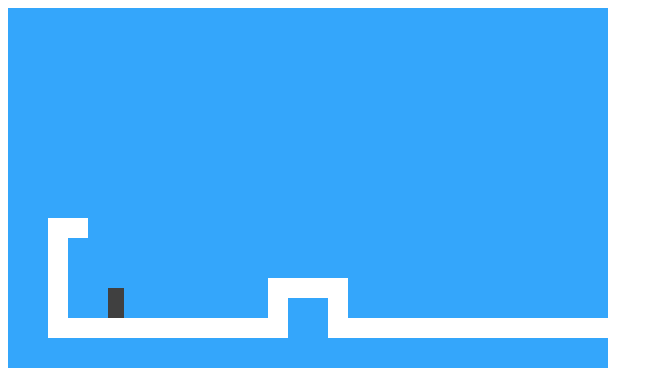
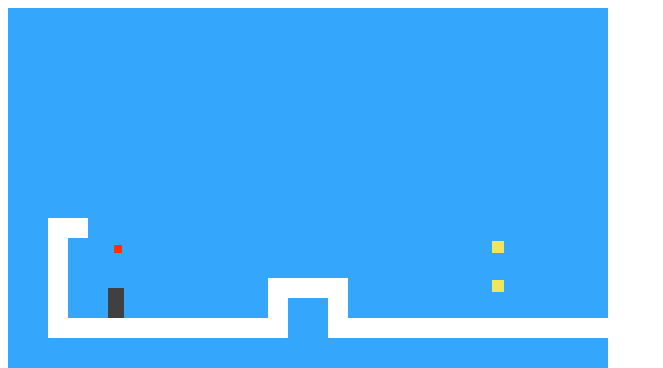
Before and after one commit to Starzway/Lab6, a plain HTML site: page index.html in a window 1280 px wide. Shown: the top 368 px of the page, 0-663 px from the left. Drawn offline with Linux system fonts and the light colour scheme.

Commit message:
Lab 7
Hearts

```diff
--- a/code/game.js
+++ b/code/game.js
@@ -1,3 +1,8 @@
+var actorChars = {
+  '@': Player,
+  'o': Coin,
+  'H': Heart
+};
 function Level(plan) {
   // Use the length of a single row to set the width of the level
   this.width = plan[0].length;
@@ -7,6 +12,7 @@ function Level(plan) {
 
   // Store the individual tiles in our own, separate array
   this.grid = [];
+  this.actors = [];
 
   // Loop through each row in the plan, creating an array in our grid
   for (var y = 0; y < this.height; y++) {
@@ -19,9 +25,9 @@ function Level(plan) {
 
       var ch = line[x], fieldType = null;
       // Use if and else to handle the three cases
-      if (ch==='@')
-        // Create a new player at that grid position.
-        this.player = new Player(new Vector(x, y));
+      var Actor = actorChars[ch];
+      if (Actor)
+        this.actors.push(new Actor(new Vector(x,y), ch));
       else if (ch == "x")
         fieldType = "wall";
       // Because there is a third case (space ' '), use an "else if" instead of "else"
@@ -34,7 +40,24 @@ function Level(plan) {
     // Push the entire row onto the array of rows.
     this.grid.push(gridLine);
   }
+  this.player = this.actors.filter(function(actor) {
+    return actor.type == "player";
+  })[0];
 }
+
+function Coin(pos) {
+  this.basePos = this.pos = pos.plus(new Vector(0.2,0.1));
+  this.size = new Vector(0.6, 0.6);
+  this.wobble = Math.random() * Math.PI * 2;
+}
+Coin.prototype.type = 'coin';
+
+function Heart(pos) {
+  this.basePos = this.pos = pos.plus(new Vector(0.3,0.3));
+  this.size = new Vector(0.4, 0.4);
+  this.wobble = Math.random() * Math.PI * 2;
+}
+Heart.prototype.type = 'heart';
 
 function Vector(x, y) {
   this.x = x; this.y = y;
@@ -102,25 +125,26 @@ DOMDisplay.prototype.drawBackground = function() {
   return table;
 };
 
-// Draw the player agent
-DOMDisplay.prototype.drawPlayer = function() {
+// Draw the actors
+DOMDisplay.prototype.drawActors = function() {
   // Create a new container div for actor dom elements
   var wrap = elt("div");
 
-  var actor = this.level.player;
+  this.level.actors.forEach(function(actor) {
     var rect = wrap.appendChild(elt("div",
                                       "actor " + actor.type));
     rect.style.width = actor.size.x * scale + "px";
     rect.style.height = actor.size.y * scale + "px";
     rect.style.left = actor.pos.x * scale + "px";
     rect.style.top = actor.pos.y * scale + "px";
+  });
     return wrap;
 };
 
 DOMDisplay.prototype.drawFrame = function() {
   if (this.actorLayer)
     this.wrap.removeChild(this.actorLayer);
-  this.actorLayer = this.wrap.appendChild(this.drawPlayer());
+  this.actorLayer = this.wrap.appendChild(this.drawActors());
   this.scrollPlayerIntoView();
 };
 
@@ -170,17 +194,47 @@ Level.prototype.obstacleAt = function(pos, size) {
   }
 };
 
+Level.prototype.actorAt = function(actor) {
+    for (var i=0; i<this.actors.length; i++) {
+      var other = this.actors[i];
+      if (other != actor &&
+          actor.pos.x + actor.size.x > other.pos.x &&
+          actor.pos.x < other.pos.x + other.size.x &&
+          actor.pos.y + actor.size.y > other.pos.y &&
+          actor.pos.y < other.pos.y + other.size.y)
+          return other;
+    }
+};
 // Update simulation each step based on keys & step size
 Level.prototype.animate = function(step, keys) {
 
   // Ensure each is maximum 100 milliseconds
   while (step > 0) {
     var thisStep = Math.min(step, maxStep);
-      this.player.act(thisStep, this, keys);
+      this.actors.forEach(function(actor) {
+        actor.act(thisStep, this, keys);
+      }, this);
    // Do this by looping across the step size, subtracing either the
    // step itself or 100 milliseconds
     step -= thisStep;
   }
+};
+var wobbleSpeed = 8;
+var wobbleDist = 0.07;
+
+Coin.prototype.act = function(step) {
+  this.wobble += step * wobbleSpeed;
+  var wobblePos = Math.sin(this.wobble) * wobbleDist;
+  this.pos = this.basePos.plus(new Vector(0, wobblePos));
+};
+
+var wobbleSpeed = 3;
+var wobbleDist = 0.03;
+
+Heart.prototype.act = function(step) {
+  this.wobble += step * wobbleSpeed;
+  var wobblePos = Math.sin(this.wobble) * wobbleDist;
+  this.pos = this.basePos.plus(new Vector(0, wobblePos));
 };
 
 var maxStep = 0.05;
@@ -227,6 +281,22 @@ Player.prototype.moveY= function(step, level, keys) {
 Player.prototype.act = function(step, level, keys) {
   this.moveX(step, level, keys);
   this.moveY(step, level, keys);
+
+  var otherActor = level.actorAt (this);
+  if (otherActor)
+    level.playerTouched(otherActor.type, otherActor);
+};
+
+Level.prototype.playerTouched = function(type, actor) {
+  if (type == 'coin') {
+    this.actors = this.actors.filter(function(other) {
+      return other != actor;
+    });
+  }; if (type == 'heart') {
+      this.actors = this.actors.filter(function(other) {
+        return other != actor;
+      });
+    };
   };
 
 
--- a/code/game_levels.js
+++ b/code/game_levels.js
@@ -4,18 +4,18 @@ var GAME_LEVELS = [
    "                                                                                ",
    "                                                                                ",
    "                                                                                ",
-   "                                                                                ",
+   "                                                                   H            ",
    "                                                                  xxx           ",
    "                                                   xx      xx    xx!xx          ",
    "                                    o o      xx                  x!!!x          ",
    "                                                                 xx!xx          ",
-   "                                   xxxxx                          xvx           ",
+   "                                   xxxxx                          xvx       H   ",
    "                                                                            xx  ",
    "  xx                                      o o                                x  ",
-   "  x                     o                                                    x  ",
+   "  x  H                  o                                                    x  ",
    "  x                                      xxxxx                             o x  ",
    "  x          xxxx       o                                                    x  ",
-   "  x  @       x  x                                                xxxxx       x  ",
+   "  x  @       x  x                         H H                    xxxxx       x  ",
    "  xxxxxxxxxxxx  xxxxxxxxxxxxxxx   xxxxxxxxxxxxxxxxxxxx     xxxxxxx   xxxxxxxxx  ",
    "                              x   x                  x     x                    ",
    "                              x!!!x                  x!!!!!x                    ",
--- a/css/game.css
+++ b/css/game.css
@@ -7,7 +7,8 @@
 
 .actor  { position: absolute;  }
 .player { background: rgb(64, 64, 64); }
-
+.coin { background: rgb(241, 229, 89); }
+.heart { background: rgb(255,50,0); }
 .game {
   overflow: hidden;
   max-width: 600px;
```
Lines whose indentation alone changed are shown as unchanged.
